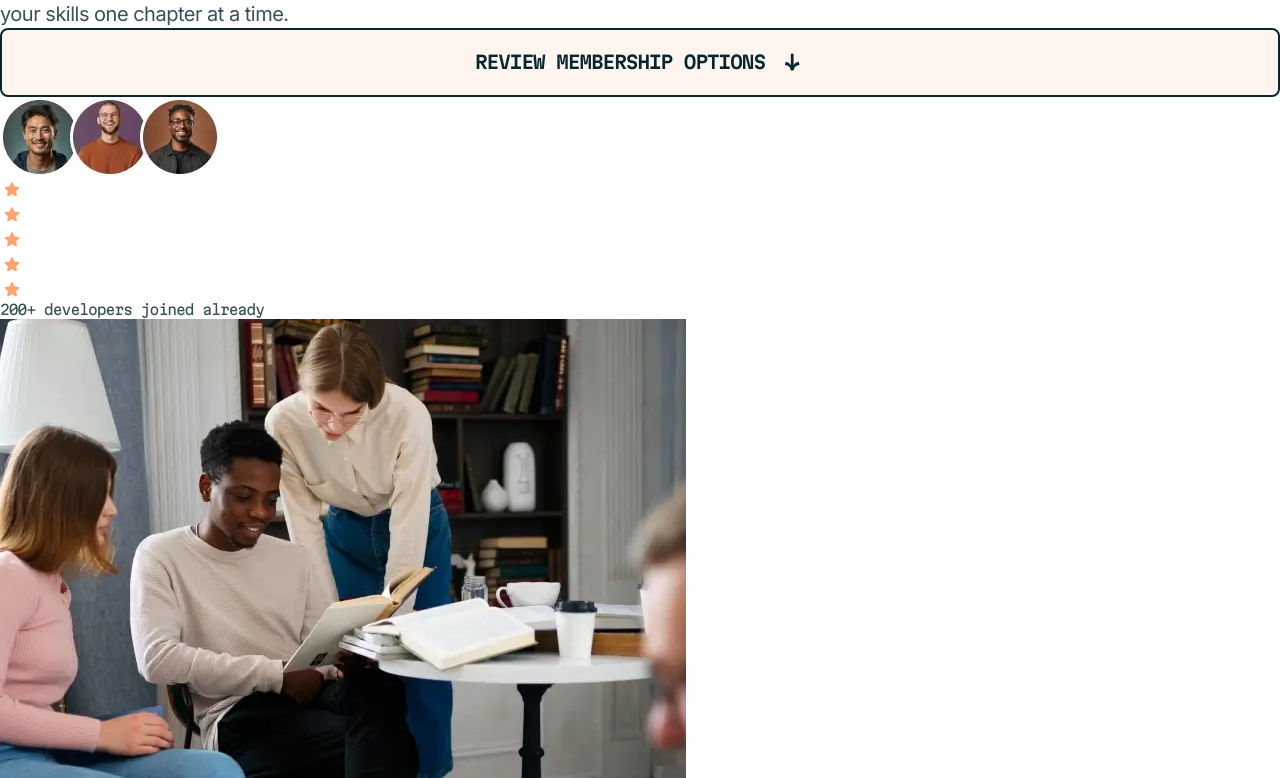
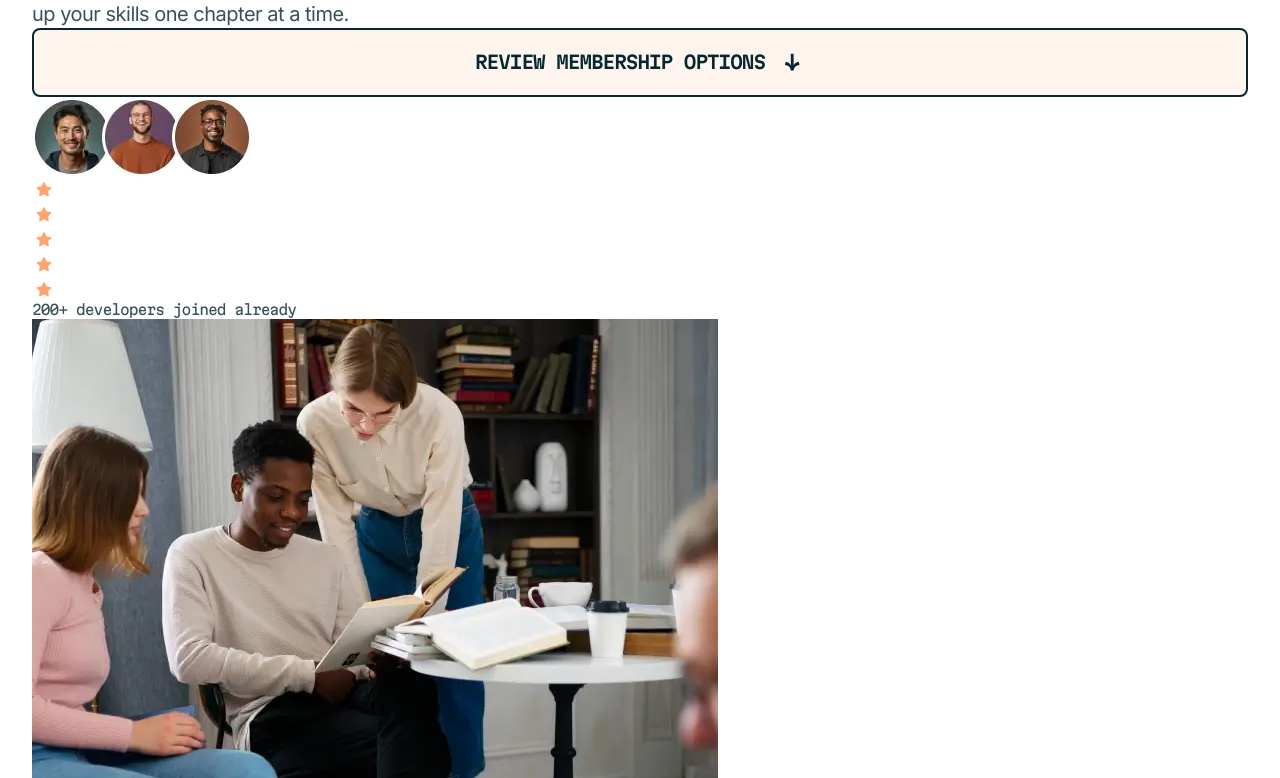
Before and after one commit to zekelkeys/tech-book-club-landing-page, a website: page index.html in a window 1280 px wide. Shown: the part 287-1065 px from the top of the page. Drawn offline with Linux system fonts and the light colour scheme.

Commit message:
Add left and right padding to wrapper divs

```diff
--- a/index.html
+++ b/index.html
@@ -8,7 +8,7 @@
   <title>Frontend Mentor | Tech book club</title>
 </head>
 <body class="bg-neutral-0 font-inter text-neutral-700">
-	<div>
+	<div class="px-4 md:px-8">
 		<!-- Header/Hero Section -->
 		<header>
 			<img src="assets/images/logo.svg" alt="">
```
